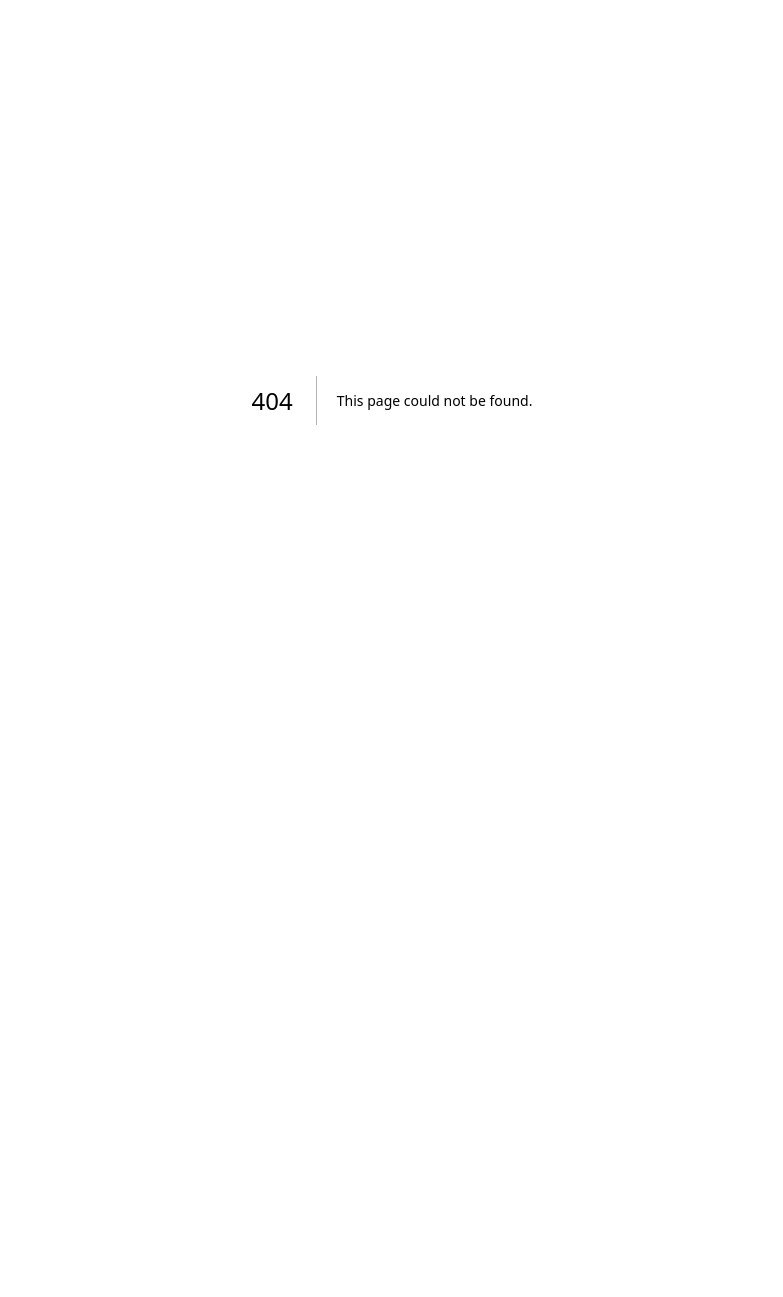
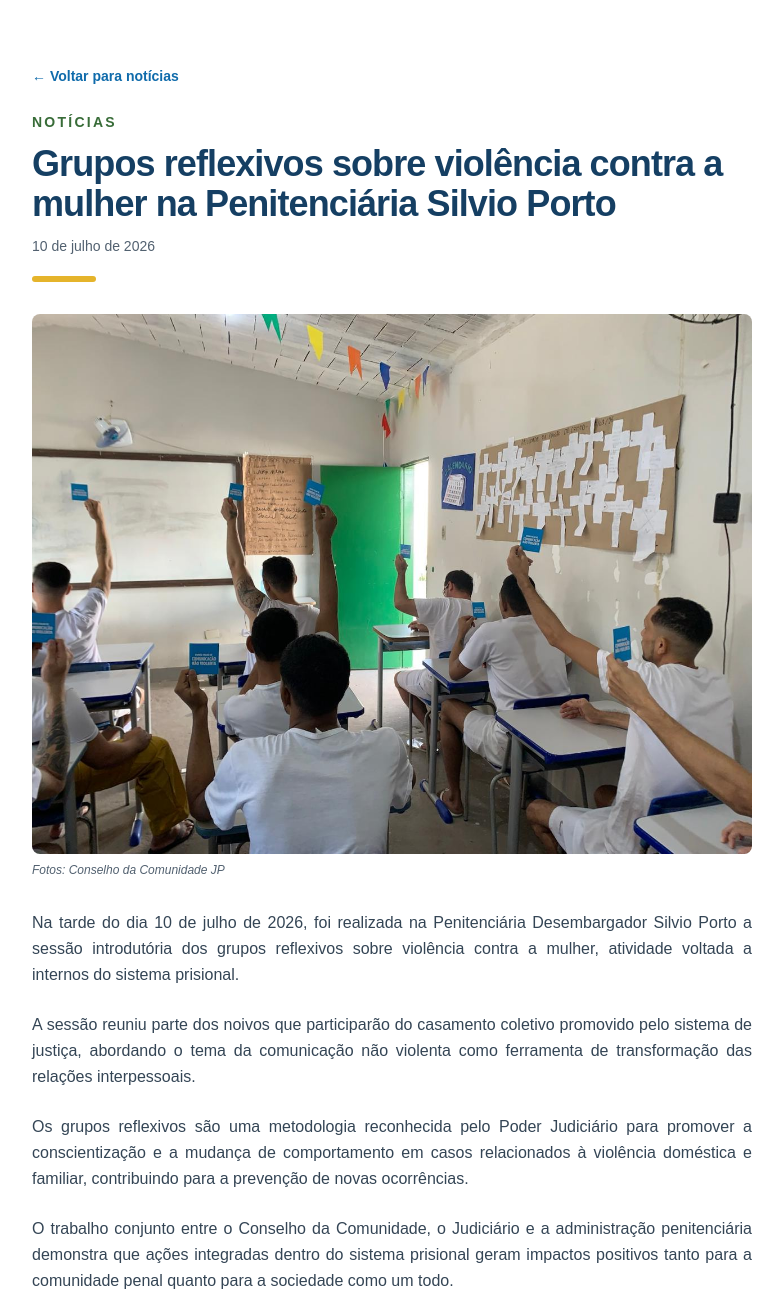
Before and after one commit to robsonlopespb1-ux/site-conselho-comunidade-jp, a Next.js app: page /noticias/grupos-reflexivos-violencia-mulher in a window 1280 px wide. Before the commit this address had no page. Shown: the top 1297 px of the page, without its empty margins (248-1031 px from the left). Before the commit the page ends 800 px from the top, so only its background shows below. Built offline with nearby package versions, Linux system fonts and the light colour scheme.

Commit message:
feat: 2 novas noticias (mutirao documentacao e grupos reflexivos) + carrossel reorganizado com 6 itens na listagem

```diff
--- /dev/null
+++ b/src/app/noticias/grupos-reflexivos-violencia-mulher/page.tsx
@@ -0,0 +1,85 @@
+import type { Metadata } from "next";
+import Link from "next/link";
+
+export const metadata: Metadata = {
+  title:
+    "Grupos reflexivos sobre violência contra a mulher | Conselho da Comunidade da Comarca de João Pessoa/PB",
+  description:
+    "Sessão introdutória dos grupos reflexivos sobre violência contra a mulher reuniu internos da Penitenciária Desembargador Silvio Porto em torno da comunicação não violenta.",
+};
+
+export default function GruposReflexivosViolenciaMulherPage() {
+  return (
+    <main className="bg-white">
+      <div className="max-w-3xl mx-auto px-6 py-16">
+        <Link
+          href="/noticias"
+          className="text-sm font-semibold text-[#0f6bab] underline-offset-4 transition hover:underline"
+        >
+          ← Voltar para notícias
+        </Link>
+
+        <p className="mt-6 text-sm font-bold uppercase tracking-[0.16em] text-[#386c38]">
+          Notícias
+        </p>
+        <h1 className="mt-3 text-3xl font-bold tracking-tight text-[#153f63] sm:text-4xl">
+          Grupos reflexivos sobre violência contra a mulher na Penitenciária
+          Silvio Porto
+        </h1>
+        <p className="mt-3 text-sm text-[#526170]">10 de julho de 2026</p>
+        <div className="mt-5 h-1.5 w-16 rounded-full bg-[#e5b42b]" />
+
+        <img
+          src="/grupos-reflexivos.jpeg"
+          alt="Sessão de grupos reflexivos sobre violência contra a mulher"
+          className="mt-8 w-full rounded-lg"
+        />
+        <p className="mt-2 text-xs italic text-[#526170]">
+          Fotos: Conselho da Comunidade JP
+        </p>
+
+        <p className="mt-8 text-justify leading-relaxed text-[#344555]">
+          Na tarde do dia 10 de julho de 2026, foi realizada na Penitenciária
+          Desembargador Silvio Porto a sessão introdutória dos grupos
+          reflexivos sobre violência contra a mulher, atividade voltada a
+          internos do sistema prisional.
+        </p>
+
+        <p className="mt-6 text-justify leading-relaxed text-[#344555]">
+          A sessão reuniu parte dos noivos que participarão do casamento
+          coletivo promovido pelo sistema de justiça, abordando o tema da
+          comunicação não violenta como ferramenta de transformação das
+          relações interpessoais.
+        </p>
+
+        <p className="mt-6 text-justify leading-relaxed text-[#344555]">
+          Os grupos reflexivos são uma metodologia reconhecida pelo Poder
+          Judiciário para promover a conscientização e a mudança de
+          comportamento em casos relacionados à violência doméstica e
+          familiar, contribuindo para a prevenção de novas ocorrências.
+        </p>
+
+        <p className="mt-6 text-justify leading-relaxed text-[#344555]">
+          O trabalho conjunto entre o Conselho da Comunidade, o Judiciário e a
+          administração penitenciária demonstra que ações integradas dentro do
+          sistema prisional geram impactos positivos tanto para a comunidade
+          penal quanto para a sociedade como um todo.
+        </p>
+
+        <div className="mt-12 rounded-sm border border-[#d8e2ea] bg-[#f4f6f8] p-8 text-center sm:p-10">
+          <h2 className="text-xl font-bold text-[#153f63]">Quer saber mais?</h2>
+          <p className="mx-auto mt-3 max-w-2xl text-base leading-8 text-[#526170]">
+            Entre em contato com o Conselho da Comunidade de João Pessoa e saiba
+            como apoiar familiares de pessoas privadas de liberdade.
+          </p>
+          <Link
+            href="/#contato"
+            className="mt-6 inline-flex items-center justify-center rounded-sm bg-[#0f6bab] px-6 py-3 text-sm font-bold text-white shadow-sm transition-all duration-300 hover:bg-[#0d5d95] focus:outline-none focus:ring-2 focus:ring-[#e5b42b] focus:ring-offset-2"
+          >
+            Fale com o Conselho
+          </Link>
+        </div>
+      </div>
+    </main>
+  );
+}
--- /dev/null
+++ b/src/app/noticias/mutirao-documentacao-silvio-porto/page.tsx
@@ -0,0 +1,85 @@
+import type { Metadata } from "next";
+import Link from "next/link";
+
+export const metadata: Metadata = {
+  title:
+    "Mutirão de documentação na Penitenciária Silvio Porto | Conselho da Comunidade da Comarca de João Pessoa/PB",
+  description:
+    "Ação integrada com o Instituto de Polícia Científica e a Receita Federal garantiu emissão de documentos para pessoas privadas de liberdade na Penitenciária Desembargador Silvio Porto.",
+};
+
+export default function MutiraoDocumentacaoSilvioPortoPage() {
+  return (
+    <main className="bg-white">
+      <div className="max-w-3xl mx-auto px-6 py-16">
+        <Link
+          href="/noticias"
+          className="text-sm font-semibold text-[#0f6bab] underline-offset-4 transition hover:underline"
+        >
+          ← Voltar para notícias
+        </Link>
+
+        <p className="mt-6 text-sm font-bold uppercase tracking-[0.16em] text-[#386c38]">
+          Notícias
+        </p>
+        <h1 className="mt-3 text-3xl font-bold tracking-tight text-[#153f63] sm:text-4xl">
+          Mutirão de documentação na Penitenciária Desembargador Silvio Porto
+        </h1>
+        <p className="mt-3 text-sm text-[#526170]">10 de julho de 2026</p>
+        <div className="mt-5 h-1.5 w-16 rounded-full bg-[#e5b42b]" />
+
+        <img
+          src="/mutirao-documentacao.jpeg"
+          alt="Mutirão de documentação na Penitenciária Silvio Porto"
+          className="mt-8 w-full rounded-lg"
+        />
+        <p className="mt-2 text-xs italic text-[#526170]">
+          Fotos: Conselho da Comunidade JP
+        </p>
+
+        <p className="mt-8 text-justify leading-relaxed text-[#344555]">
+          No dia 10 de julho de 2026, a Penitenciária Desembargador Silvio
+          Porto, em João Pessoa, recebeu um mutirão de documentação voltado às
+          pessoas privadas de liberdade. A ação faz parte da programação de
+          mutirões realizados pelo Conselho da Comunidade da Comarca de João
+          Pessoa nos estabelecimentos penais do estado.
+        </p>
+
+        <p className="mt-6 text-justify leading-relaxed text-[#344555]">
+          A iniciativa contou com a participação do Instituto de Polícia
+          Científica (IPC) e da Receita Federal, que atuaram na emissão de
+          documentos essenciais como carteiras de identidade e CPF, garantindo
+          o acesso a direitos fundamentais de cidadania.
+        </p>
+
+        <p className="mt-6 text-justify leading-relaxed text-[#344555]">
+          A emissão de documentos é uma etapa crucial para a reinserção
+          social, pois viabiliza o acesso a benefícios, serviços públicos e
+          oportunidades de trabalho. Sem documentação, o egresso encontra
+          barreiras em praticamente todas as esferas da vida civil.
+        </p>
+
+        <p className="mt-6 text-justify leading-relaxed text-[#344555]">
+          O Conselho da Comunidade reafirma seu compromisso com ações
+          concretas que promovam a dignidade e a cidadania das pessoas
+          privadas de liberdade, contribuindo para um sistema prisional mais
+          humano e eficiente.
+        </p>
+
+        <div className="mt-12 rounded-sm border border-[#d8e2ea] bg-[#f4f6f8] p-8 text-center sm:p-10">
+          <h2 className="text-xl font-bold text-[#153f63]">Quer saber mais?</h2>
+          <p className="mx-auto mt-3 max-w-2xl text-base leading-8 text-[#526170]">
+            Entre em contato com o Conselho da Comunidade de João Pessoa e saiba
+            como apoiar familiares de pessoas privadas de liberdade.
+          </p>
+          <Link
+            href="/#contato"
+            className="mt-6 inline-flex items-center justify-center rounded-sm bg-[#0f6bab] px-6 py-3 text-sm font-bold text-white shadow-sm transition-all duration-300 hover:bg-[#0d5d95] focus:outline-none focus:ring-2 focus:ring-[#e5b42b] focus:ring-offset-2"
+          >
+            Fale com o Conselho
+          </Link>
+        </div>
+      </div>
+    </main>
+  );
+}
--- a/src/app/noticias/page.tsx
+++ b/src/app/noticias/page.tsx
@@ -9,6 +9,24 @@ export const metadata: Metadata = {
 };
 
 const noticias = [
+  {
+    imagem: "/mutirao-documentacao.jpeg",
+    data: "10 de julho de 2026",
+    titulo:
+      "Mutirão de documentação na Penitenciária Desembargador Silvio Porto",
+    resumo:
+      "Ação integrada com o Instituto de Polícia Científica e a Receita Federal garantiu emissão de documentos para pessoas privadas de liberdade, dando continuidade aos mutirões nos presídios.",
+    href: "/noticias/mutirao-documentacao-silvio-porto",
+  },
+  {
+    imagem: "/grupos-reflexivos.jpeg",
+    data: "10 de julho de 2026",
+    titulo:
+      "Grupos reflexivos sobre violência contra a mulher na Penitenciária Silvio Porto",
+    resumo:
+      "Sessão introdutória de comunicação não violenta reuniu parte dos noivos do casamento coletivo, em trabalho conjunto que gera impactos positivos para a comunidade penal.",
+    href: "/noticias/grupos-reflexivos-violencia-mulher",
+  },
   {
     imagem: "/gravidez-maternidade.png",
     data: "04 de julho de 2026",
--- a/src/components/NoticiasGrid.tsx
+++ b/src/components/NoticiasGrid.tsx
@@ -25,6 +25,32 @@ type Noticia = {
 const noticias: Noticia[] = [
   {
     titulo:
+      "Mutirão de documentação na Penitenciária Desembargador Silvio Porto",
+    data: "10 de julho de 2026",
+    href: "/noticias/mutirao-documentacao-silvio-porto",
+    resumo:
+      "Ação integrada com o Instituto de Polícia Científica e a Receita Federal garantiu emissão de documentos para pessoas privadas de liberdade, dando continuidade aos mutirões nos presídios.",
+    midia: {
+      tipo: "imagem",
+      src: "/mutirao-documentacao.jpeg",
+      alt: "Mutirão de documentação na Penitenciária Silvio Porto",
+    },
+  },
+  {
+    titulo:
+      "Grupos reflexivos sobre violência contra a mulher na Penitenciária Silvio Porto",
+    data: "10 de julho de 2026",
+    href: "/noticias/grupos-reflexivos-violencia-mulher",
+    resumo:
+      "Sessão introdutória de comunicação não violenta reuniu parte dos noivos do casamento coletivo, em trabalho conjunto que gera impactos positivos para a comunidade penal.",
+    midia: {
+      tipo: "imagem",
+      src: "/grupos-reflexivos.jpeg",
+      alt: "Sessão de grupos reflexivos sobre violência contra a mulher",
+    },
+  },
+  {
+    titulo:
       "Gravidez, maternidade e os desafios de manter laços com os filhos, dentro de uma penitenciária",
     data: "04 de julho de 2026",
     href: "/noticias/gravidez-maternidade-penitenciaria",
@@ -34,45 +60,6 @@ const noticias: Noticia[] = [
       tipo: "imagem",
       src: "/gravidez-maternidade.png",
       alt: "Mulheres e maternidade no sistema prisional",
-    },
-  },
-  {
-    titulo:
-      "Visita técnica do CNJ à Paraíba destaca experiência com grupos reflexivos no sistema prisional",
-    data: "Julho 2026",
-    href: "/noticias/visita-cnj-paraiba",
-    resumo:
-      "A Paraíba recebeu visita técnica do Conselho Nacional de Justiça, ocasião em que foi apresentada a experiência do grupo reflexivo desenvolvido na Penitenciária Desembargador Silvio Porto. A iniciativa foi destacada como uma prática relevante no âmbito do sistema prisional paraibano.",
-    midia: {
-      tipo: "video",
-      src: "https://drive.google.com/file/d/1ud6qz0NDl4T0SlB09UgYC0B-yB0DN0b7/preview",
-    },
-    creditos: {
-      fonte: {
-        label: "TJPB",
-        href: "https://www.tjpb.jus.br/e/videos/29235/7641631",
-      },
-      igFonte: {
-        label: "@tjpb_oficial",
-        href: "https://www.instagram.com/p/DagFbYvRxTK/",
-      },
-      igConselho: {
-        label: "@conselhodacomunidadejp",
-        href: "https://www.instagram.com/p/DagatnfvB4I/",
-      },
-    },
-  },
-  {
-    titulo:
-      "LOTEP discute projeto de acolhimento para familiares de internas do Presídio Feminino de João Pessoa",
-    data: "2026",
-    href: "/noticias/lotep-acolhimento-familiares",
-    resumo:
-      "Iniciativa promovida pela Loteria do Estado da Paraíba debateu estratégias de acolhimento e suporte psicossocial para familiares de mulheres privadas de liberdade, articulando parcerias com a rede de proteção social de João Pessoa.",
-    midia: {
-      tipo: "imagem",
-      src: "/acao-apoio-familiares-1.jpeg",
-      alt: "Projeto LOTEP de acolhimento a familiares",
     },
   },
 ];
```
Also changed, not shown: public/grupos-reflexivos.jpeg (added), public/mutirao-documentacao.jpeg (added).
